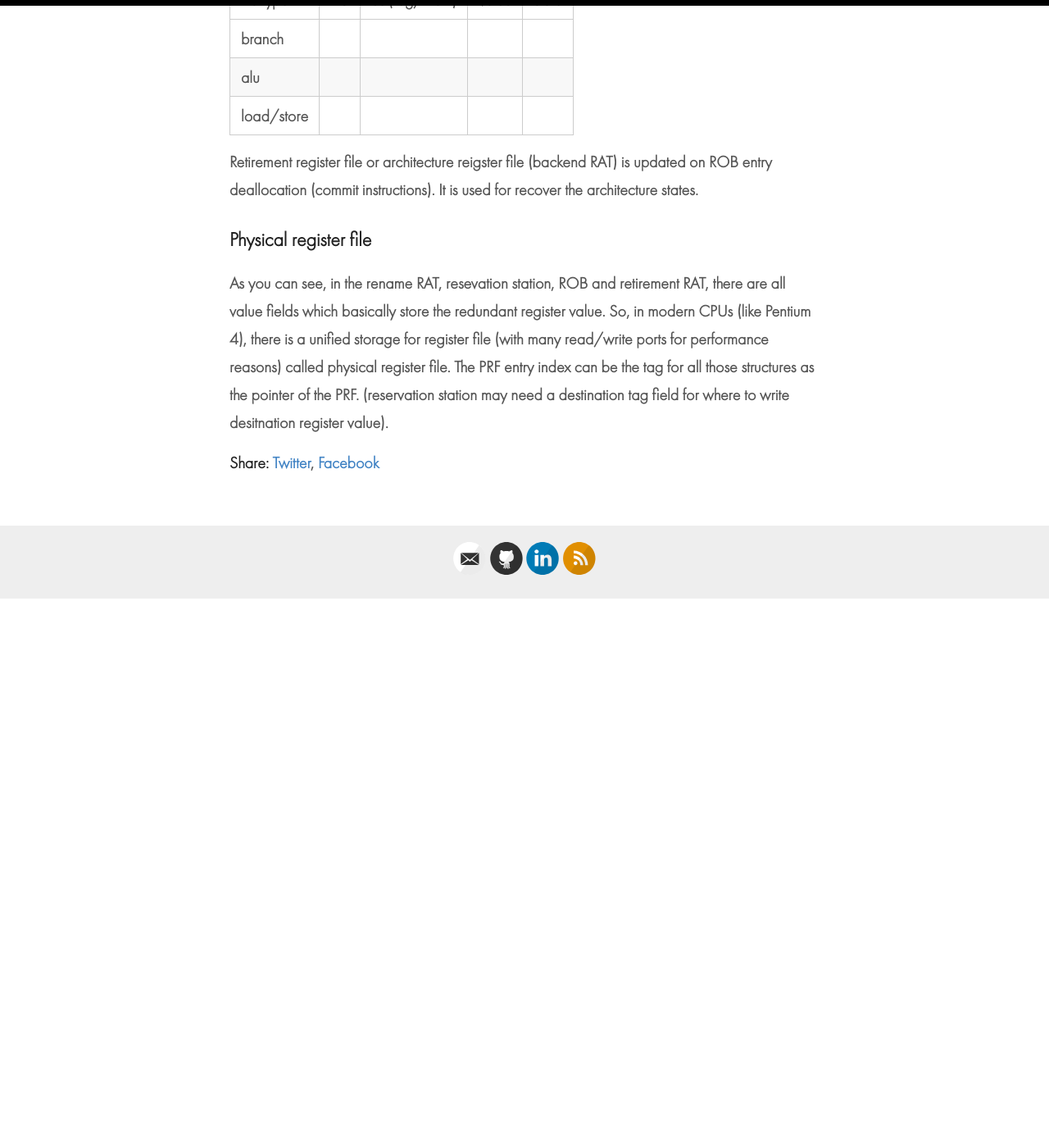
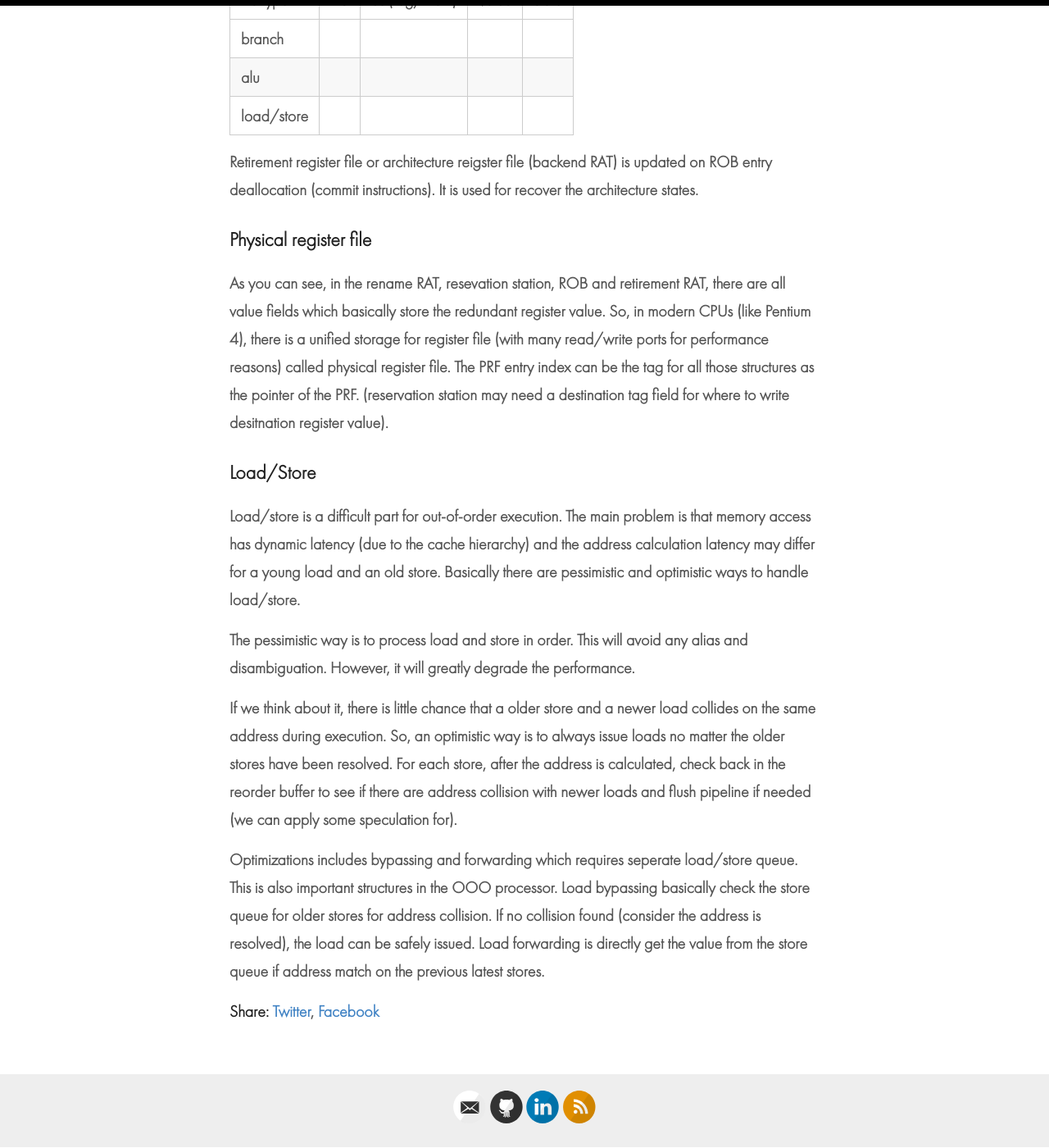
Before and after one commit to celery1124/celery1124.github.io, a Jekyll site: the page built from _posts/2020-08-25-OOO-execution-structures.md, in a window 1280 px wide and 1400 px high, scrolled down 2456 px. Shown: the whole window at 82% size. Built offline with Jekyll 4.4.1, drawn with Linux system fonts in a browser that asks for light colours; before the commit the page ends 3187 px from its top, so only the background shows below that.

Commit message:
add load/store part for OOO-execution-structures post

```diff
--- a/_posts/2020-08-25-OOO-execution-structures.md
+++ b/_posts/2020-08-25-OOO-execution-structures.md
@@ -55,4 +55,14 @@ Retirement register file or architecture reigster file (backend RAT) is updated
 
 As you can see, in the rename RAT, resevation station, ROB and retirement RAT, there are all value fields which basically store the redundant register value.  So, in modern CPUs (like Pentium 4), there is a unified storage for register file (with many read/write ports for performance reasons) called physical register file.  The PRF entry index can be the tag for all those structures as the pointer of the PRF. (reservation station may need a destination tag field for where to write desitnation register value).
 
+## Load/Store
+
+Load/store is a difficult part for out-of-order execution.  The main problem is that memory access has dynamic latency (due to the cache hierarchy) and the address calculation latency may differ for a young load and an old store.  Basically there are pessimistic and optimistic ways to handle load/store.
+
+The pessimistic way is to process load and store in order.  This will avoid any alias and disambiguation.  However, it will greatly degrade the performance.
+
+If we think about it, there is little chance that a older store and a newer load collides on the same address during execution.  So, an optimistic way is to always issue loads no matter the older stores have been resolved.  For each store, after the address is calculated, check back in the reorder buffer to see if there are address collision with newer loads and flush pipeline if needed (we can apply some speculation for).
+
+Optimizations includes bypassing and forwarding which requires seperate load/store queue.  This is also important structures in the OOO processor.  Load bypassing basically check the store queue for older stores for address collision.  If no collision found (consider the address is resolved), the load can be safely issued.  Load forwarding is directly get the value from the store queue if address match on the previous latest stores.
+
 [Organization of a superscalar processor]:ftp://ftp.cs.wisc.edu/sohi/papers/1995/ieee-proc.superscalar.pdf
```
